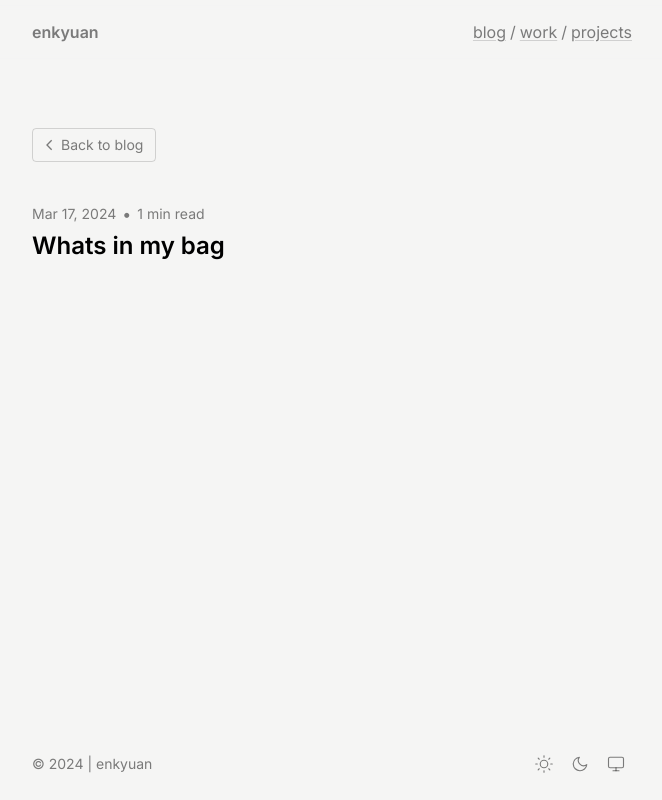
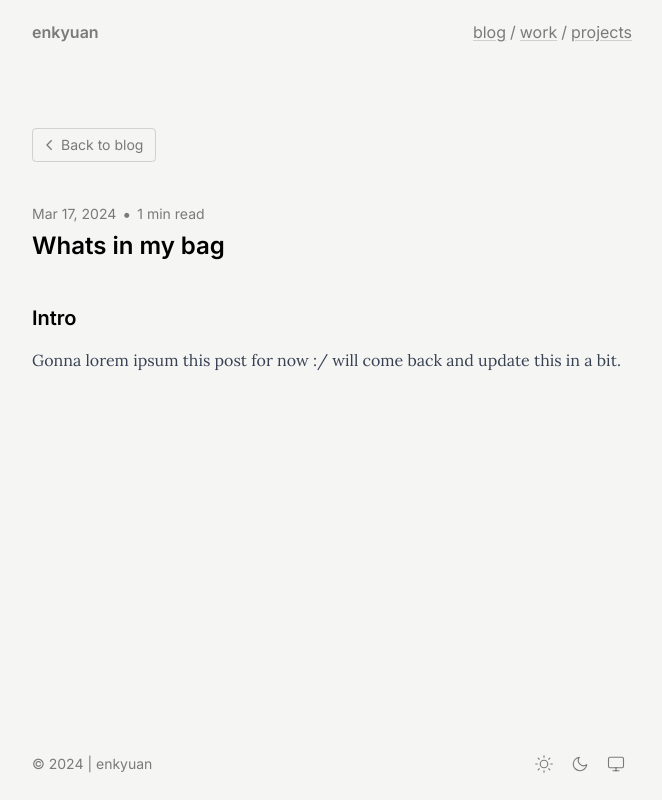
Before and after one commit to enkyuan/enkyuan.github.io, an Astro site: page /enkyuan.github.io/blog/02-whats-in-my-bag in a window 1280 px wide. Shown: the whole page, without its empty margins (308-970 px from the left). Built offline with nearby package versions, Linux system fonts and the light colour scheme; Astro itself is replaced by a stand-in of ours; a web font is replaced by a local one.

Commit message:
modified blog section

```diff
--- a/src/content/blog/02-whats-in-my-bag/index.md
+++ b/src/content/blog/02-whats-in-my-bag/index.md
@@ -3,3 +3,7 @@ title: "Whats in my bag"
 description: "My daily drivers of 2024"
 date: "Mar 17 2024"
 ---
+
+### Intro
+
+Gonna lorem ipsum this post for now :/ will come back and update this in a bit.
```
